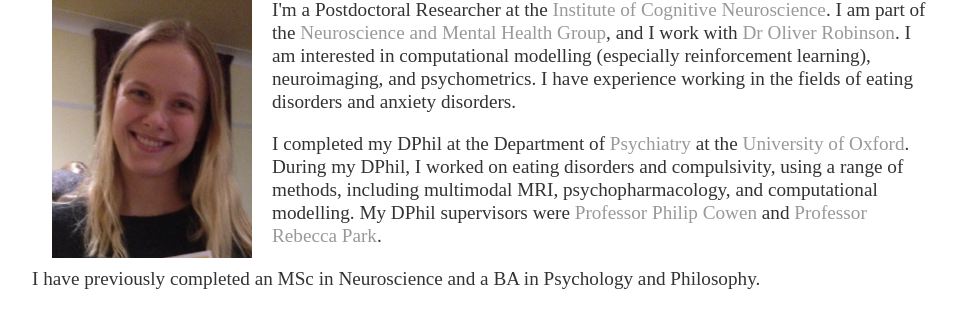
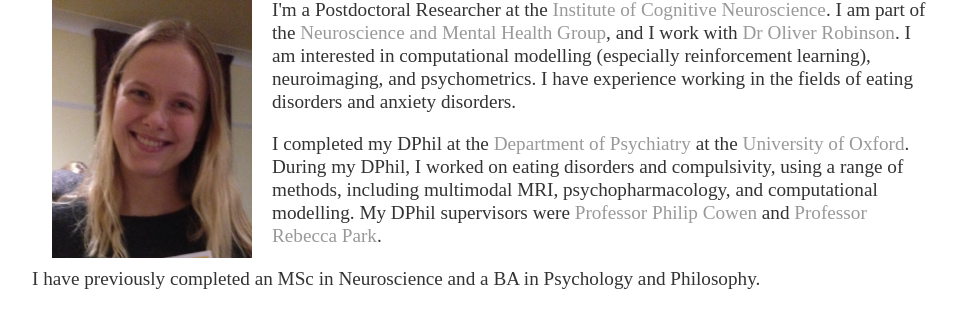
Before and after one commit to apike02/apike02.github.io, a Jekyll site: the page built from index.html, in a window 1280 px wide. Shown: the part 160-486 px from the top of the page, without its empty margins (160-1117 px from the left). Built offline with Jekyll 4.4.1, drawn with Linux system fonts in a browser that asks for light colours; some of the changed lines change nothing that is shown.

Commit message:
tiny things

```diff
--- a/index.html
+++ b/index.html
@@ -7,7 +7,7 @@ title: Alexandra Pike's website
 	<p><img src="/pics/apike.jpg" width="200" height="260" align="left" hspace="20">
 	<p>I'm a Postdoctoral Researcher at the <a href="https://www.ucl.ac.uk/icn/">Institute of Cognitive Neuroscience</a>. I am part of the <a href="https://www.ucl.ac.uk/icn/research/research-groups/neuroscience-and-mental-health" >Neuroscience and Mental Health Group</a>, and I work with <a href="http://www.oliverjrobinson.com/index.html"> Dr Oliver Robinson</a>.
 		I am interested in computational modelling (especially reinforcement learning), neuroimaging, and psychometrics. I have experience working in the fields of eating disorders and anxiety disorders. </p>
-	<p>I completed my DPhil at the Department of <a href="https://www.psych.ox.ac.uk/">Psychiatry</a> at the <a href="http://www.ox.ac.uk/">University of Oxford</a>.
+	<p>I completed my DPhil at the <a href="https://www.psych.ox.ac.uk/">Department of Psychiatry</a> at the <a href="http://www.ox.ac.uk/">University of Oxford</a>.
 		During my DPhil, I worked on eating disorders and compulsivity, using a range of methods, including multimodal MRI, psychopharmacology, and computational modelling.
 		My DPhil supervisors were <a href="https://www.psych.ox.ac.uk/team/phil-cowen">Professor Philip Cowen</a> and
 		<a href="https://www.psych.ox.ac.uk/team/rebecca-park">Professor Rebecca Park</a>. </p>
```
